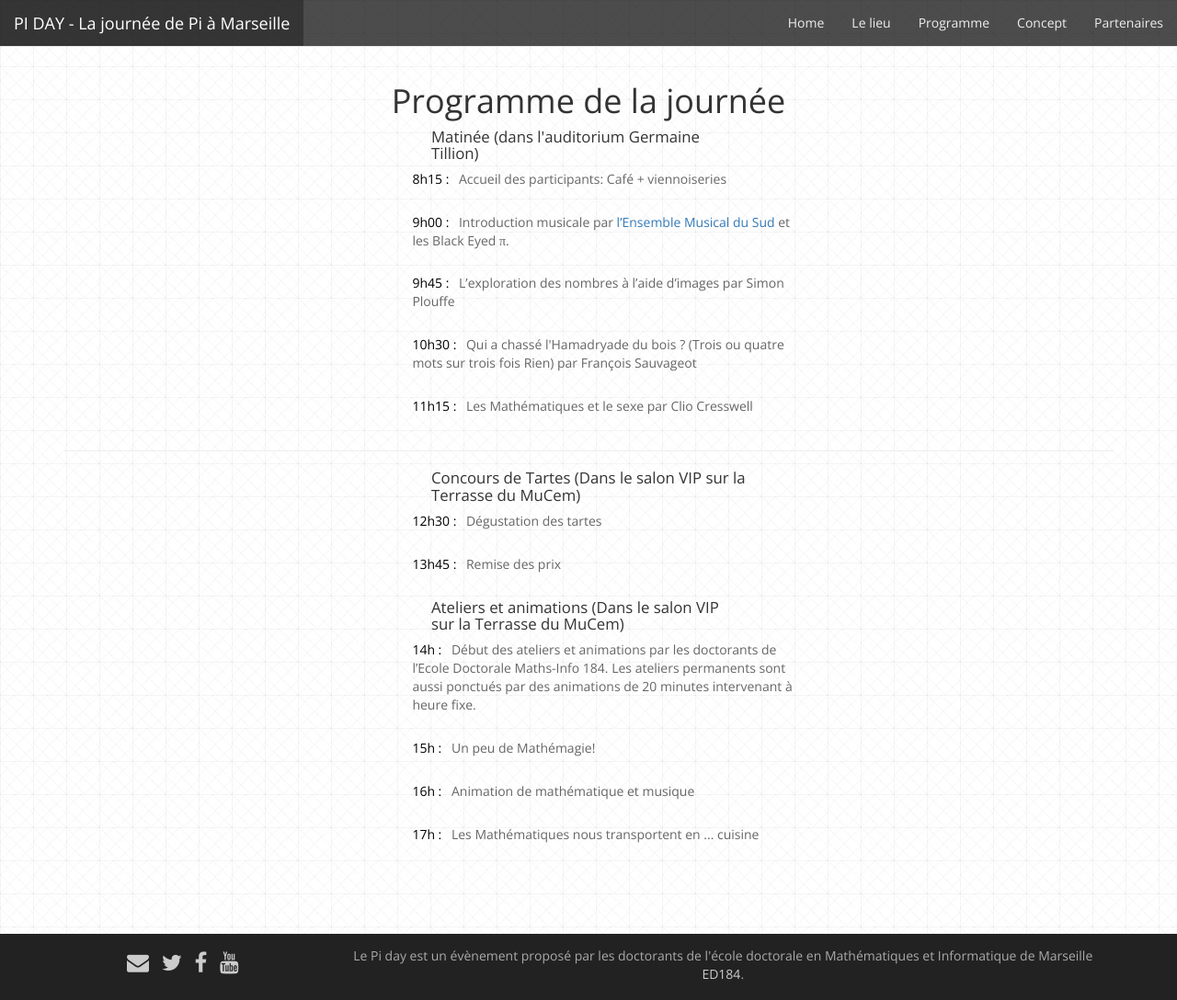
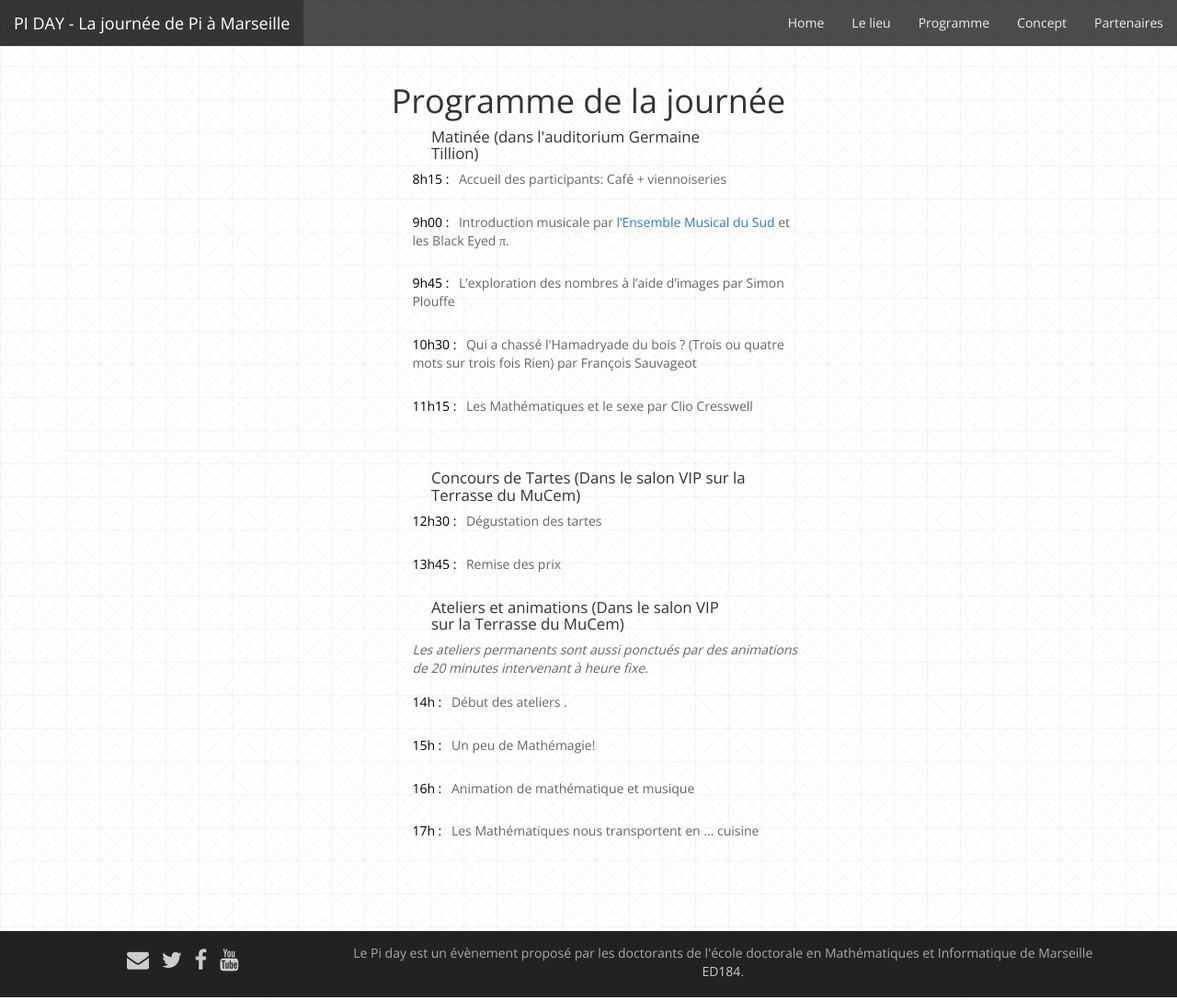
Before and after one commit to Piday/piday.github.io, a Jekyll site: the page built from programme.html, in a window 1280 px wide and 1088 px high. Shown: the whole window at 92% size. Built offline with Jekyll 4.4.1, drawn with Linux system fonts in a browser that asks for light colours; nearby versions of some CDN libraries; Markdown is read by kramdown in place of the engine named in the settings.

Commit message:
programme

```diff
--- a/programme.html
+++ b/programme.html
@@ -58,9 +58,10 @@ permalink: /Programme/
 	</ul>
 	<h3 class = "programme">Ateliers et animations (Dans le salon VIP sur la Terrasse du MuCem)</h3>
 	<ul class = "programme">
+		<li><em>Les ateliers permanents sont aussi ponctués par des animations de 20 minutes intervenant à heure fixe.</em></li>
         <li>
           <p>
-        <span class = "horaire">14h :</span> Début des ateliers et animations par les doctorants de l’Ecole Doctorale Maths-Info 184. Les ateliers permanents sont aussi ponctués par des animations de 20 minutes intervenant à heure fixe.
+        <span class = "horaire">14h :</span> Début des ateliers <!-- et animations par les doctorants de l’Ecole Doctorale Maths-Info 184 -->.
       </p>
         </li>
         <li>
```
